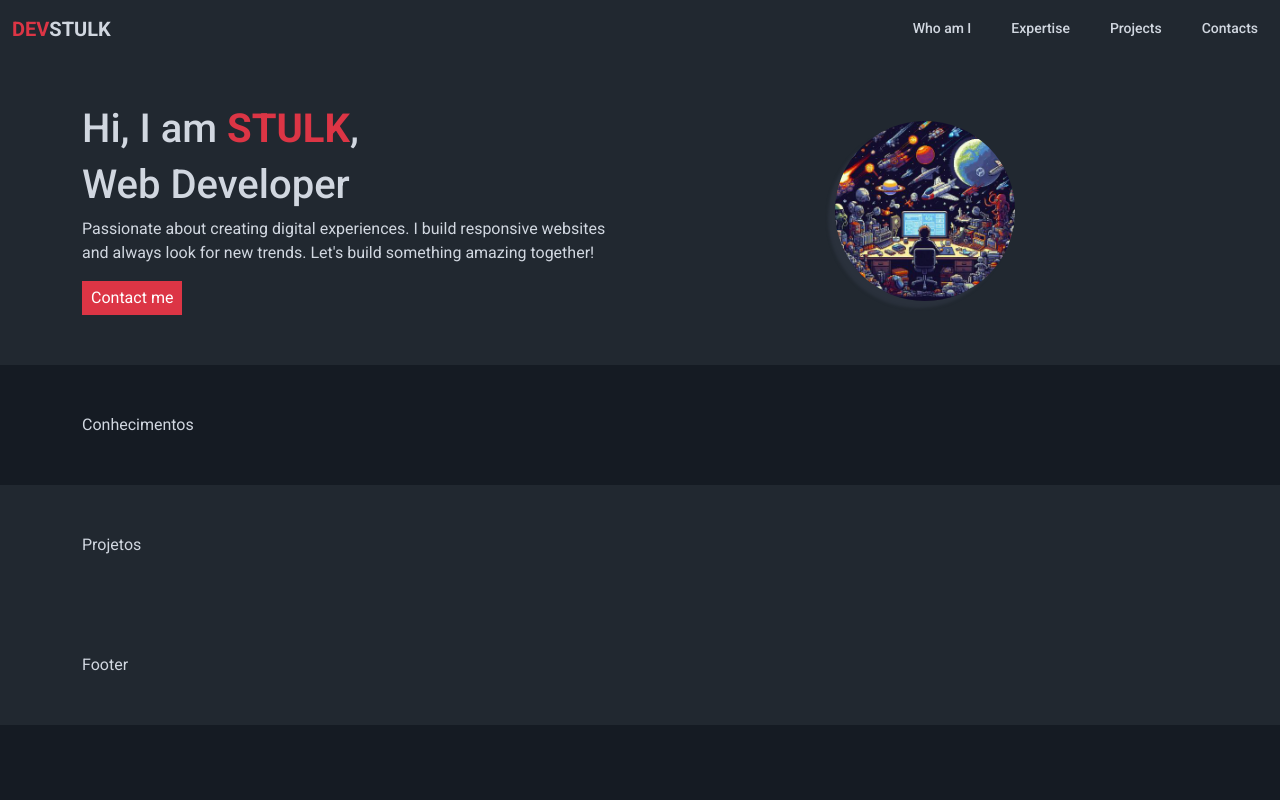
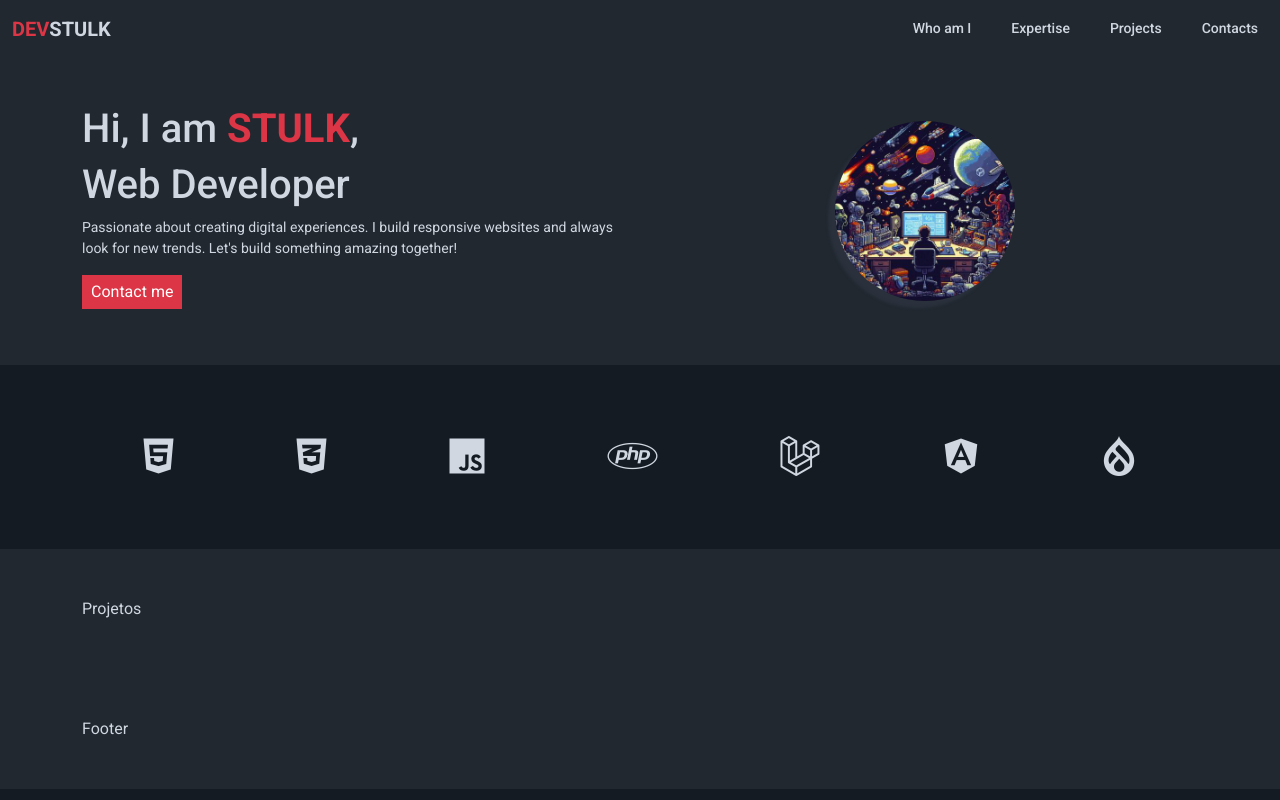
Before and after one commit to devstulk/portfolio--angular, an Angular app: page / in a window 1280 px wide. Built offline with nearby package versions, Linux system fonts and the light colour scheme.

Commit message:
adiciona brands de conhecimentos.

```diff
--- a/src/app/app.component.html
+++ b/src/app/app.component.html
@@ -19,7 +19,15 @@
 </app-section-container>
 
 <app-section-container bgColorClass="bg-c-secondary py-5">
-    Conhecimentos
+    <div class="brands d-flex justify-content-around align-items-center flex-wrap py-2">
+        <app-brands icon="fa-brands fa-html5" tooltipText="HTML5"/>
+        <app-brands icon="fa-brands fa-css3-alt" tooltipText="CSS3"/>
+        <app-brands icon="fa-brands fa-js" tooltipText="JavaScript"/>
+        <app-brands icon="fa-brands fa-php" tooltipText="PHP"/>
+        <app-brands icon="fa-brands fa-laravel" tooltipText="Laravel"/>
+        <app-brands icon="fa-brands fa-angular" tooltipText="Angular"/>
+        <app-brands icon="fa-brands fa-drupal" tooltipText="Drupal"/>
+    </div>
 </app-section-container>
 
 <app-section-container bgColorClass="bg-c-primary py-5">
--- a/src/app/app.component.ts
+++ b/src/app/app.component.ts
@@ -4,6 +4,7 @@ import { HeaderComponent } from './components/header/header.component'
 import { SectionContainerComponent } from './components/section-container/section-container.component';
 import { LinkCtaComponent } from './components/link-cta/link-cta.component';
 import { ThumbnailComponent } from './components/thumbnail/thumbnail.component';
+import { BrandsComponent } from './components/brands/brands.component';
 
 @Component({
   selector: 'app-root',
@@ -14,6 +15,7 @@ import { ThumbnailComponent } from './components/thumbnail/thumbnail.component';
     SectionContainerComponent,
     LinkCtaComponent,
     ThumbnailComponent,
+    BrandsComponent,
   ],
   templateUrl: './app.component.html',
 })
--- /dev/null
+++ b/src/app/components/brands/brands.component.html
@@ -0,0 +1,4 @@
+
+<div class="d-inline-block" [ngClass]="{'card': card}">
+    <i [class]="icon" data-bs-toggle="tooltip" [title]="tooltipText" data-bs-placement="top"></i>
+</div>
--- /dev/null
+++ b/src/app/components/brands/brands.component.scss
@@ -0,0 +1,22 @@
+@import './../../../scss/styles.scss';
+
+:host {
+    margin: 15px;
+    i {
+        font-size: 40px;
+        color: $text-color;
+
+        &:hover {
+            color: $primary;
+        }
+    }
+
+    .card {
+        background: $bg-primary;
+        padding: 15px 20px;
+
+        &:hover i {
+            color: $primary;
+        }
+    }
+}
--- /dev/null
+++ b/src/app/components/brands/brands.component.ts
@@ -0,0 +1,23 @@
+import { NgClass } from '@angular/common';
+import { AfterViewInit, Component, Input } from '@angular/core';
+declare var bootstrap: any;
+
+@Component({
+  selector: 'app-brands',
+  standalone: true,
+  imports: [NgClass],
+  templateUrl: './brands.component.html',
+  styleUrl: './brands.component.scss'
+})
+export class BrandsComponent implements AfterViewInit {
+  @Input() public card: boolean = false;
+  @Input() public icon!: string;
+  @Input() public tooltipText: string = '';
+
+  ngAfterViewInit() {
+    const tooltipTriggerList = [].slice.call(document.querySelectorAll('[data-bs-toggle="tooltip"]'));
+    tooltipTriggerList.forEach(tooltipTriggerEl => {
+      new bootstrap.Tooltip(tooltipTriggerEl);
+    });
+  }
+}
--- a/src/styles.scss
+++ b/src/styles.scss
@@ -4,6 +4,11 @@
 * {
     font-family: "Roboto", sans-serif;
     color: $text-color;
+}
+
+a,
+p {
+    font-size: 14px;
 }
 
 body {
```
Also changed, not shown: 1 other file (tests, documents, lock files or other folders).
